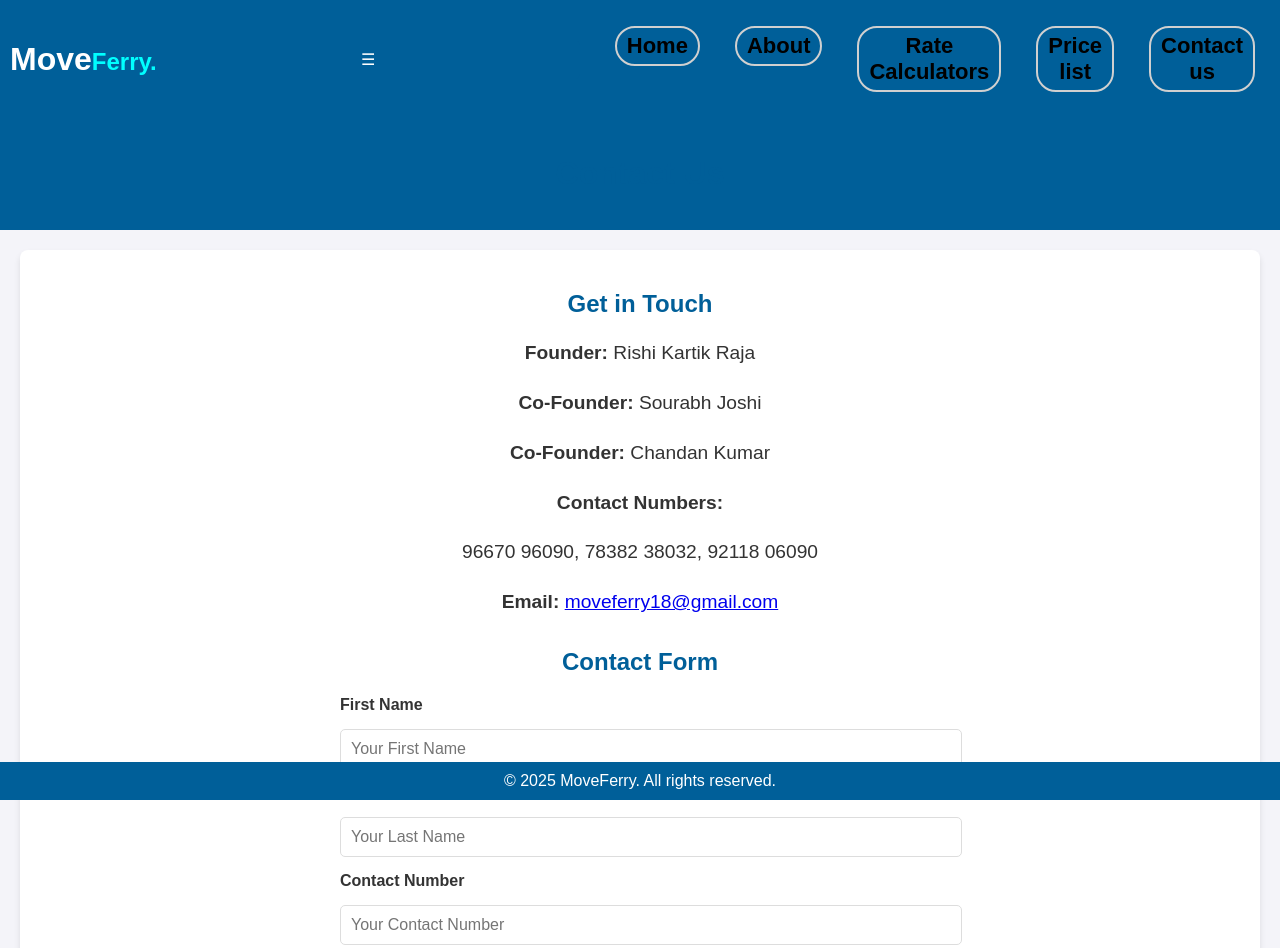
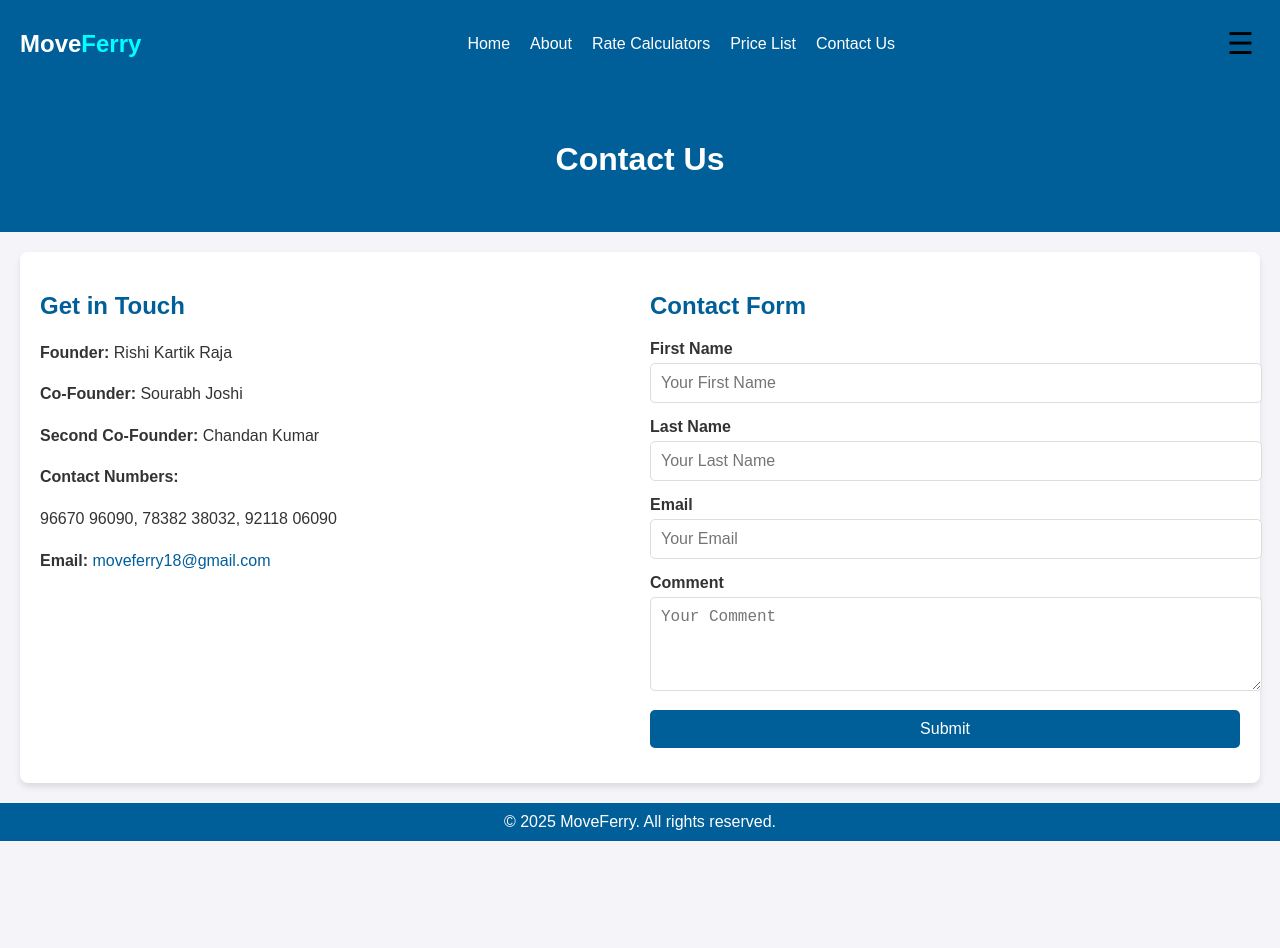
Before and after one commit to frankickcodes/move-ferry, a plain HTML site: page contact.html in a window 1280 px wide. Shown: the top 948 px of the page. After the commit the page ends 841 px from the top, so only its background shows below. Drawn offline with Linux system fonts and the light colour scheme.

Commit message:
adding responsvie

```diff
--- a/about.css
+++ b/about.css
@@ -202,7 +202,52 @@
     width: 100%;
 }
 
-/* Mobile-friendly and tablet-friendly layout */
+/* Desktop and Larger Layout */
+@media (min-width: 1024px) {
+    nav {
+        flex-direction: row;
+        justify-content: space-between;
+        align-items: center;
+    }
+
+    ul.nav-links {
+        display: flex;
+        margin-right: 25px;
+    }
+
+    .menu-toggle {
+        display: none; /* Hide the hamburger menu on larger screens */
+    }
+
+    li {
+        font-size: 18px;
+        margin-left: 35px;
+    }
+
+    header img {
+        width: 14em;
+    }
+
+    .container {
+        margin: 20px;
+        padding: 15px;
+    }
+
+    .cards {
+        flex-direction: row;
+        align-items: center;
+    }
+
+    .card {
+        width: 300px;
+    }
+
+    footer {
+        position: static;
+    }
+}
+
+/* Mobile and Tablet Layout (Small screens) */
 @media (max-width: 1024px) {
     nav {
         flex-direction: column;
@@ -215,9 +260,9 @@
     }
 
     ul.nav-links {
+        display: none;
         flex-direction: column;
         margin-top: 10px;
-        display: none;
     }
 
     li {
@@ -253,6 +298,7 @@
         margin-top: 20px;
     }
 
+    /* Mobile Menu Toggle */
     .menu-toggle {
         display: block;
         font-size: 30px;
@@ -264,6 +310,6 @@
     }
 
     ul.nav-links.active {
-        display: flex;
+        display: flex; /* Show the menu when active */
     }
 }
--- a/contact.css
+++ b/contact.css
@@ -1,4 +1,5 @@
-body {
+ /* General Styles */
+ body {
     font-family: Arial, sans-serif;
     margin: 0;
     padding: 0;
@@ -11,243 +12,199 @@
     justify-content: space-between;
     align-items: center;
     background-color: #005f99;
-    padding: 10px;
+    padding: 10px 20px;
     position: sticky;
     top: 0;
-    z-index: 100;
+    z-index: 1000;
+}
+
+nav h1 {
+    color: #ffffff;
+    font-size: 1.5rem;
 }
 
 nav h1 span {
-    color: rgb(0, 255, 255);
-    font-size: x-large;
+    color: #00ffff;
 }
 
-nav h1 {
-    color: white;
-    font-size: xx-large;
+.nav-links {
+    list-style: none;
+    display: flex;
+    gap: 20px;
+    margin: 0;
+    padding: 0;
 }
 
-ul {
-    display: flex;
-    list-style: none;
-    padding: 0;
-    margin-right: 15px;
+.nav-links li a {
+    text-decoration: none;
+    color: #ffffff;
+    font-size: 1rem;
+    transition: color 0.3s ease;
 }
 
-ul a {
-    text-decoration: none;
+.nav-links li a:hover {
+    color: #00ffff;
 }
 
-li {
-    color: black;
-    font-size: 14px;
-    margin-left: 35px;
-    padding: 5px 10px;
-    font-size: 22px;
-    background-color: #f4f4f400;
-    border: 2px solid #d0d0d0;
-    border-radius: 20px;
-    transition: background-color 0.3s ease, transform 0.2s ease;
+.menu-toggle {
+    display: none;
+    font-size: 1.5rem;
+    color: #ffffff;
+    background: none;
+    border: none;
     cursor: pointer;
-    text-align: center;
-    font-weight: 600;
 }
-
-li:hover {
-    background-color: #ddd;
-    transform: scale(1.3);
-}
-
-ul a {
-    text-decoration: none;
-    color: inherit;
-    display: block;
-}
-
 
 header {
     background-color: #005f99;
-    color: white;
-    padding: 1em 0;
+    color: #ffffff;
+    padding: 2rem 0;
     text-align: center;
 }
 
-.container {
+main {
+    padding: 20px;
+}
+
+.contact-container {
+    display: flex;
+    flex-wrap: wrap;
+    gap: 20px;
     max-width: 1200px;
-    margin: 20px auto;
+    margin: 0 auto;
+    background: #ffffff;
     padding: 20px;
-    background: white;
     border-radius: 8px;
     box-shadow: 0 4px 6px rgba(0, 0, 0, 0.1);
 }
 
-h1, h2 {
-    color: #005f99;
-    text-align: center;
+.contact-info {
+    flex: 1;
+    min-width: 300px;
 }
 
-.contact-details {
-    margin: 20px 0;
-    text-align: center;
+.contact-info h2 {
+    color: #005f99;
+    margin-bottom: 20px;
 }
 
-.contact-details p {
-    font-size: 1.2em;
+.contact-info p {
+    font-size: 1rem;
     line-height: 1.6;
+    margin-bottom: 10px;
+}
+
+.contact-info a {
+    color: #005f99;
+    text-decoration: none;
 }
 
 .contact-form {
-    margin-top: 30px;
+    flex: 1;
+    min-width: 300px;
 }
 
-form {
-    display: flex;
-    flex-direction: column;
-    gap: 15px;
-    max-width: 600px;
-    margin: 0 auto;
+.contact-form h2 {
+    color: #005f99;
+    margin-bottom: 20px;
 }
 
-label {
+.contact-form label {
     font-weight: bold;
+    margin-bottom: 5px;
+    display: block;
 }
 
-input, textarea, button {
+.contact-form input,
+.contact-form textarea,
+.contact-form button {
     width: 100%;
     padding: 10px;
-    font-size: 1em;
+    margin-bottom: 15px;
+    font-size: 1rem;
     border: 1px solid #ddd;
     border-radius: 5px;
 }
 
-button {
+.contact-form button {
     background-color: #005f99;
-    color: white;
+    color: #ffffff;
     border: none;
     cursor: pointer;
+    transition: background-color 0.3s ease;
 }
 
-button:hover {
+.contact-form button:hover {
     background-color: #004570;
 }
 
 footer {
     background-color: #005f99;
-    color: white;
+    color: #ffffff;
     text-align: center;
     padding: 10px 0;
-    position: fixed;
-    bottom: 0;
-    width: 100%;
 }
 
-/* Responsive design for tablets and phones */
-@media (max-width: 1024px) {
-    nav {
+/* Responsive Styles */
+@media (max-width: 768px) {
+    .nav-links {
+        display: none;
         flex-direction: column;
-        text-align: center;
-        padding: 15px;
+        gap: 10px;
+        background-color: #005f99;
+        position: absolute;
+        top: 60px;
+        right: 20px;
+        padding: 10px;
+        border-radius: 8px;
+        box-shadow: 0 4px 6px rgba(0, 0, 0, 0.1);
     }
 
-    nav h1 {
-        font-size: 26px;
+    .nav-links.active {
+        display: flex;
     }
 
-    ul {
-        flex-direction: column;
-        margin-top: 10px;
+    .menu-toggle {
+        display: block;
     }
 
-    li {
-        font-size: 18px;
-        margin: 5px 0;
-    }
-
-    header img {
-        width: 10em;
-    }
-
-    .container {
-        margin: 20px;
-        padding: 15px;
-    }
-
-    .contact-form {
-        width: 90%;
-    }
-
-    footer {
-        position: static;
-        margin-top: 20px;
+    .contact-container {
+        flex-direction: column;
+        padding: 10px;
     }
 }
 
-/* More responsive design for smaller devices (phones) */
-@media (max-width: 768px) {
-    /* Initially hide the menu on small screens */
-ul {
-    display: none;
-    list-style: none;
-    padding: 0;
-    margin-right: 15px;
+@media (max-width: 480px) {
+    nav h1 {
+        font-size: 1.2rem;
+    }
+
+    .contact-info p,
+    .contact-form label {
+        font-size: 0.9rem;
+    }
+
+    .contact-form input,
+    .contact-form textarea,
+    .contact-form button {
+        font-size: 0.9rem;
+    }
 }
 
-.menu-toggle {
-    display: block;
-    font-size: 30px;
-    background: none;
-    border: none;
-    color: white;
-    cursor: pointer;
-}
+/* Hide the toggle button for screens larger than 768px */
+@media (min-width: 769px) {
+    .menu-toggle {
+        display: none !important;
 
-ul.active {
-    display: flex; /* Show the menu when 'active' class is added */
-    flex-direction: column;
-    margin-top: 10px;
-}
-    nav {
-        padding: 10px;
     }
 
-    nav h1 {
-        font-size: 22px;
-    }
-
-    ul {
-        flex-direction: column;
-        margin-top: 15px;
-        text-align: center;
-    }
-
-    li {
-        font-size: 16px;
-        margin: 10px 0;
-    }
-
-    header img {
-        width: 8em;
-    }
-
-    .container {
-        margin: 10px;
-        padding: 10px;
-    }
-
-    h1, h2 {
-        font-size: 24px;
-    }
-
-    p {
-        font-size: 1em;
-    }
-
-    .contact-form {
-        width: 100%;
-    }
-
-    footer {
+    /* Ensure the nav-links are always horizontal on larger screens */
+    .nav-links {
+        display: flex !important;
+        flex-direction: row;
         position: static;
-        padding: 10px;
+        background: none;
+        gap: 20px;
+        box-shadow: none;
     }
 }
--- a/contact.html
+++ b/contact.html
@@ -5,32 +5,37 @@
     <meta name="viewport" content="width=device-width, initial-scale=1.0">
     <title>Contact Us - MoveFerry</title>
     <link rel="stylesheet" href="contact.css">
+    <script defer src="script.js"></script>
+    <style>
 
+    </style>
 </head>
 <body>
+    <!-- Navigation Bar -->
     <nav>
-        <h1> Move<span>Ferry.</span></h1>
-        <!-- Button to toggle menu on smaller screens -->
-        <button class="menu-toggle">☰</button>
-        <ul>
-            <a href="index.html"><li>Home </li></a>
-            <a href="about.html"> <li>About</li></a>
-            <a href="">  <li>Rate Calculators</li></a>
-            <a href="">  <li>Price list</li></a>
-            <a href="contact.html">  <li>Contact us</li></a>
+        <h1>Move<span>Ferry</span></h1>
+        <ul class="nav-links">
+            <li><a href="index.html">Home</a></li>
+            <li><a href="about.html">About</a></li>
+            <li><a href="rate-calculator.html">Rate Calculators</a></li>
+            <li><a href="price-list.html">Price List</a></li>
+            <li><a href="contact.html">Contact Us</a></li>
         </ul>
+        <button class="menu-toggle"></button>
     </nav>
+
+    <!-- Contact Section -->
     <header>
         <h1>Contact Us</h1>
     </header>
 
-    <div class="container">
+    <main>
+        <div class="contact-container">
+            <div class="contact-info">
                 <h2>Get in Touch</h2>
-
-        <div class="contact-details">
                 <p><strong>Founder:</strong> Rishi Kartik Raja</p>
                 <p><strong>Co-Founder:</strong> Sourabh Joshi</p>
-            <p><strong>Co-Founder:</strong> Chandan Kumar</p>
+                <p><strong>Second Co-Founder:</strong> Chandan Kumar</p>
 
                 <p><strong>Contact Numbers:</strong></p>
                 <p>96670 96090, 78382 38032, 92118 06090</p>
@@ -47,9 +52,6 @@
                     <label for="last-name">Last Name</label>
                     <input type="text" id="last-name" name="last_name" placeholder="Your Last Name" required>
 
-                <label for="contact-number">Contact Number</label>
-                <input type="tel" id="contact-number" name="contact_number" placeholder="Your Contact Number" required>
-
                     <label for="email">Email</label>
                     <input type="email" id="email" name="email" placeholder="Your Email" required>
 
@@ -60,17 +62,22 @@
                 </form>
             </div>
         </div>
+    </main>
 
+    <!-- Footer -->
     <footer>
         &copy; 2025 MoveFerry. All rights reserved.
     </footer>
     <script>
-        const menuButton = document.querySelector('.menu-toggle');
-const navLinks = document.querySelector('ul');
+        document.addEventListener('DOMContentLoaded', () => {
+    const menuToggle = document.querySelector('.menu-toggle');
+    const navLinks = document.querySelector('.nav-links');
 
-menuButton.addEventListener('click', () => {
+    menuToggle.addEventListener('click', () => {
         navLinks.classList.toggle('active');
     });
+});
+
     </script>
 </body>
 </html>
--- a/style.css
+++ b/style.css
@@ -125,14 +125,17 @@
 }
 
 /* Responsive design */
-@media (max-width: 768px) {
+/* Responsive design for portrait orientation (phones and tablets) */
+@media screen and (max-width: 768px) and (orientation: portrait) {
     nav {
         flex-direction: column;
         text-align: center;
     }
-     body{
+
+    body {
         background-color: black;
-     }
+    }
+
     nav h1 {
         font-size: 24px;
     }
@@ -140,11 +143,19 @@
     ul {
         flex-direction: column;
         margin-top: 10px;
+        display: none;
+        width: 100%;
+        text-align: center;
+    }
+
+    ul.active {
+        display: block;
     }
 
     li {
         font-size: 18px;
         margin: 5px 0;
+        color: white;
     }
 
     .body-box {
@@ -170,24 +181,44 @@
     }
 }
 
-@media (max-width: 768px) {
+/* Additional rule to prevent styling on landscape orientations */
+@media screen and (min-width: 769px) or (orientation: landscape) {
+    ul {
+        display: flex !important; /* Force display to flex for larger or landscape devices */
+    }
+
+    body {
+        background-color: initial;
+    }
+
+    li {
+        color: initial;
+    }
+}
+/* Responsive design for portrait orientation (phones and tablets) */
+@media screen and (max-width: 768px) and (orientation: portrait) {
+    nav button {
+        display: block; /* Show the hamburger menu in portrait mode */
+    }
+
     ul {
         display: none;
         width: 100%;
         text-align: center;
     }
-    li{
-        color: white;
-    }
+
     ul.active {
         display: block;
     }
+}
 
-    nav {
-        position: relative;
+/* Hide hamburger menu button in landscape orientation */
+@media screen and (orientation: landscape) {
+    nav button {
+        display: none; /* Hide the hamburger menu in landscape mode */
     }
 
-    nav button {
-        display: block;
+    ul {
+        display: flex !important; /* Ensure the navigation menu is visible in landscape mode */
     }
 }
```
Lines whose indentation alone changed are shown as unchanged.
